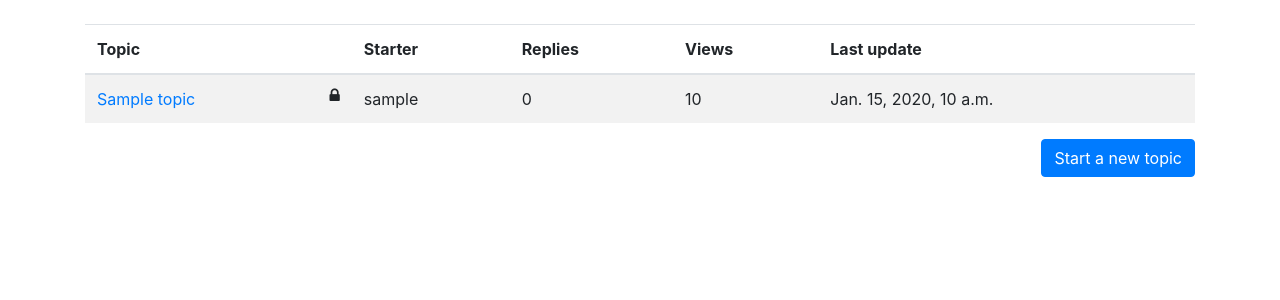
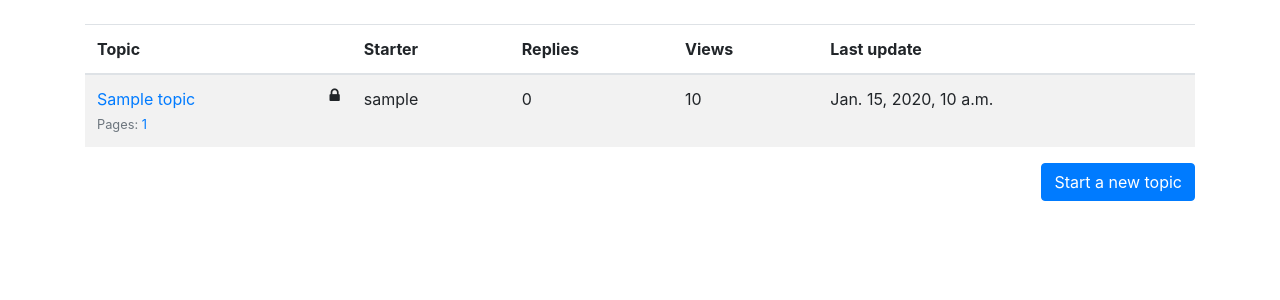
Before and after one commit to deogonit/django-portal, a Django app: a page that uses portal/templates/pagination.html in a window 1280 px wide. Shown: the part 120-420 px from the top of the page. Run offline with Django 3.2, Linux system fonts and the light colour scheme; tables that the repository leaves empty hold one stand-in row (values such as "Sample post"); some libraries are stand-ins or nearby versions.

Commit message:
Fix pagination

```diff
--- a/portal/forum/models.py
+++ b/portal/forum/models.py
@@ -6,6 +6,8 @@ from portal.utils import unique_slug_generator
 from django.urls import reverse
 from django.utils.html import mark_safe
 from markdown import markdown
+
+from math import ceil
 
 
 class Board(models.Model):
@@ -54,6 +56,22 @@ class Topic(models.Model):
             return self.posts.count() - 1
         return 0
 
+    def get_page_count(self):
+        count = self.posts.count()
+        pages = count / 3
+        return ceil(pages)
+
+    def has_many_pages(self, count=None):
+        if count is None:
+            count = self.get_page_count()
+        return count > 3
+
+    def get_page_range(self):
+        count = self.get_page_count()
+        if self.has_many_pages(count):
+            return range(1, 4)
+        return range(1, count + 1)
+
     class Meta:
         ordering = ['-last_updated']
 
--- a/portal/forum/templates/forum/board_topics.html
+++ b/portal/forum/templates/forum/board_topics.html
@@ -37,7 +37,15 @@
                 {% endif%}
             </div>
 
-                    <small class="text-muted d-block"></small>
+            <small class="text-muted">
+                Pages:
+                {% for n in topic.get_page_range %}
+                    <a href="{{ topic.get_absolute_url }}?page={{ n }}">{{ n }}</a>
+                {% endfor %}
+                {% if topic.has_many_pages %}
+                ... <a href="{{ topic.get_absolute_url }}?page={{ topic.get_page_count }}">Last Page</a>
+                {% endif %}
+            </small>
 
 
         </td>
--- a/portal/forum/views.py
+++ b/portal/forum/views.py
@@ -33,6 +33,7 @@ class BoardTopicsView(View):
         board = get_object_or_404(Board, slug__iexact=slug)
         topics = Topic.objects.filter(board=board)
         topics = create_page(request, topics, 2)
+
         context = {
             'board': board,
             'page_objects': topics
--- a/portal/templates/pagination.html
+++ b/portal/templates/pagination.html
@@ -1,6 +1,16 @@
 {% if page_objects.has_other_pages %}
 <nav aria-label="Page navigation example" style="float: left">
     <ul class="pagination justify-content-left">
+        {% if page_objects.number > 1 %}
+            <li class="page-item">
+                <a href="?page=1" class="page-link">First</a>
+            </li>
+        {% else %}
+            <li class="page-item disabled">
+                <span class="page-link">First</span>
+            </li>
+        {% endif %}
+
         {% if page_objects.has_previous %}
         <li class="page-item">
             <a href="?page={{ page_objects.previous_page_number }}" class="page-link">Previous</a>
@@ -35,7 +45,15 @@
             <span class="page-link">Next</span>
         </li>
         {% endif %}
-
+        {% if page_objects.number != page_objects.paginator.num_pages %}
+            <li class="page-item">
+                <a href="?page={{ page_objects.paginator.num_pages }}" class="page-link">Last</a>
+            </li>
+        {% else %}
+            <li class="page-item disabled">
+                <span class="page-link">Last</span>
+            </li>
+        {% endif %}
     </ul>
 </nav>
 {% endif %}
```
Also changed, not shown: portal/forum/tests/test_view_edit_post.py (+10 -10 lines). Lines whose indentation alone changed are shown as unchanged.
